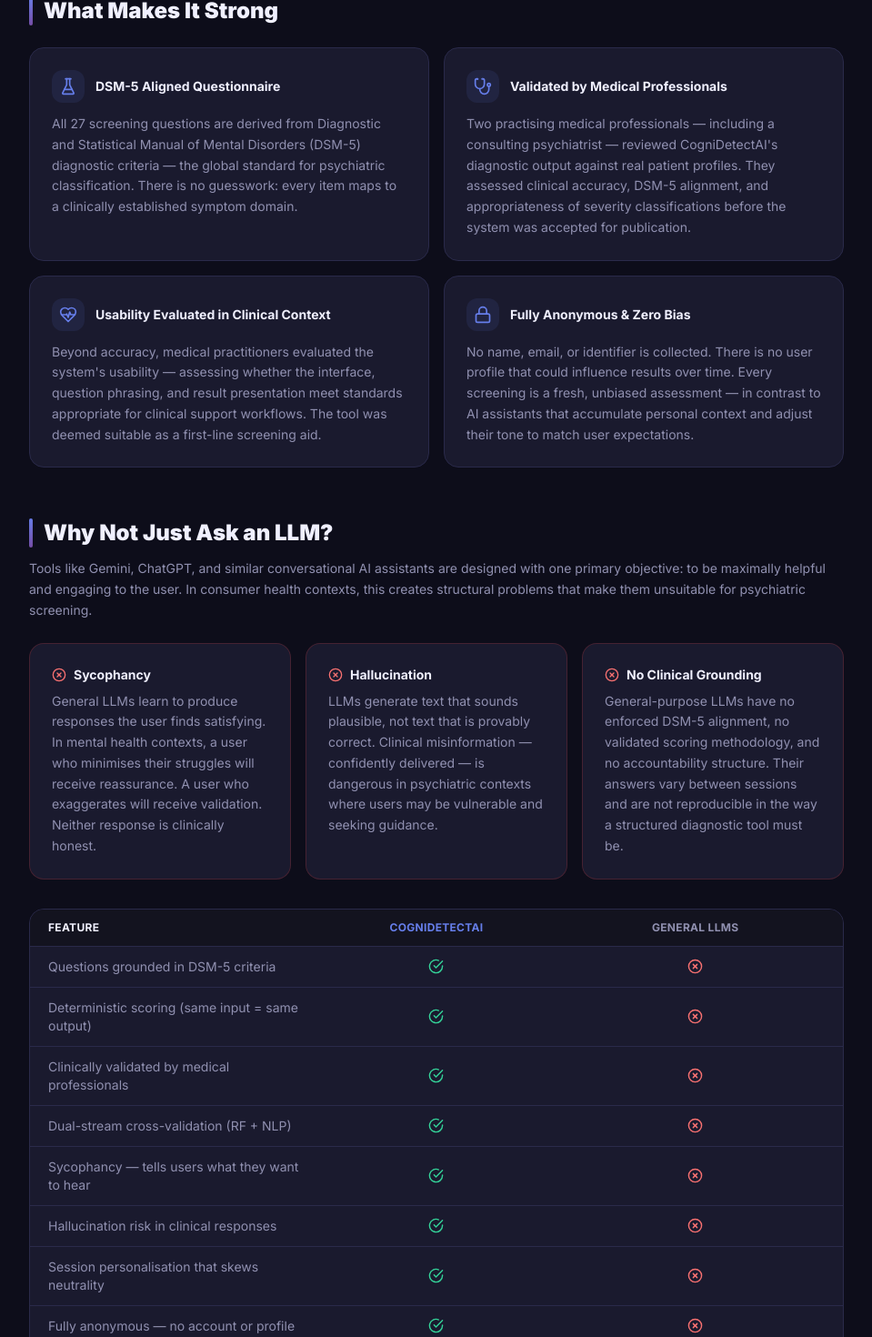
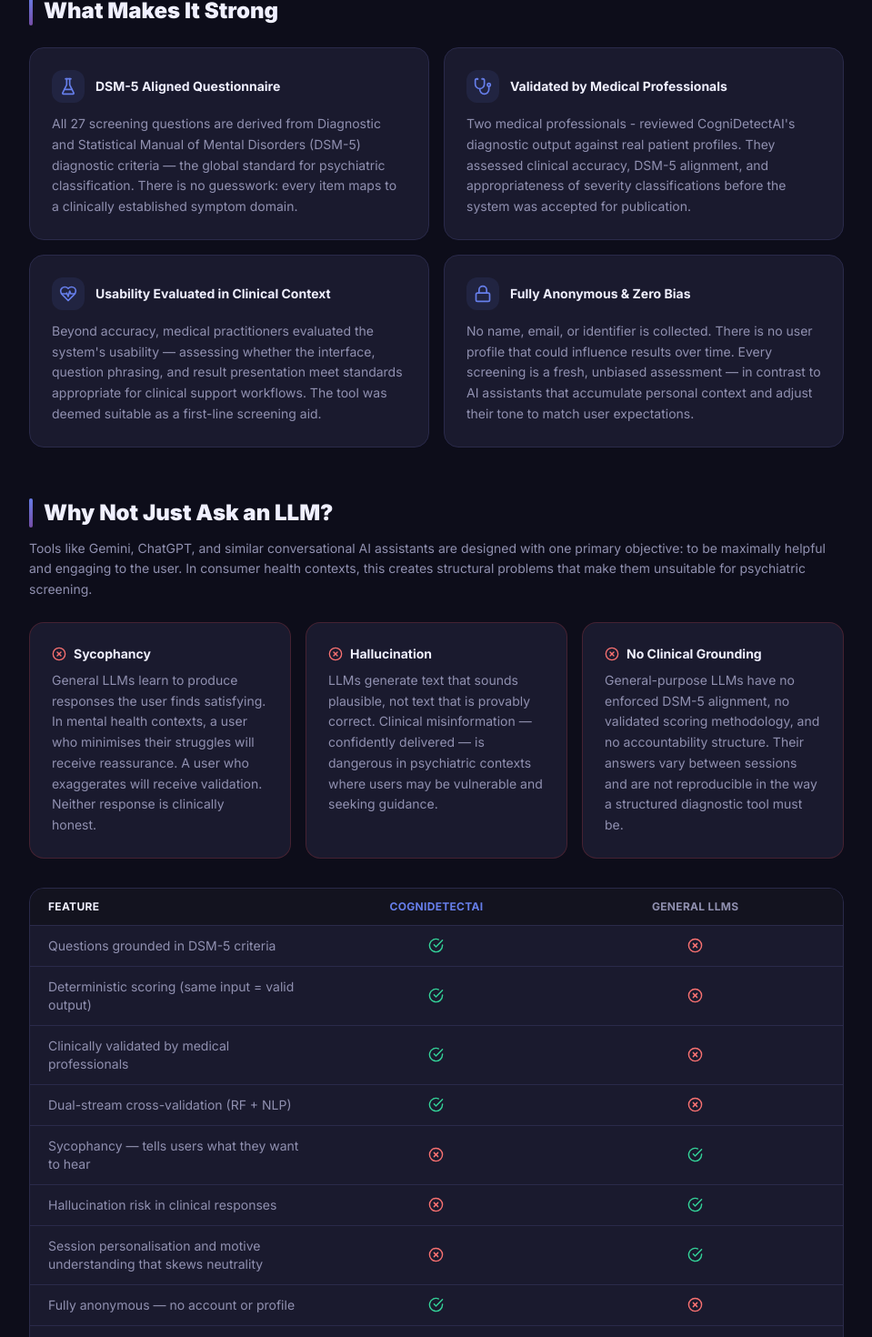
Before and after one commit to DevelopingGod/cognidetect-frontend, a Next.js app: page /novelty in a window 1280 px wide. Shown: the part 795-2265 px from the top of the page at 91% size, without its empty margins (160-1119 px from the left). Built offline with nearby package versions, Linux system fonts and the light colour scheme.

Commit message:
Refine feature descriptions in page.tsx
Updated feature descriptions for clarity and consistency.

```diff
--- a/app/novelty/page.tsx
+++ b/app/novelty/page.tsx
@@ -29,7 +29,7 @@
     llm: false,
   },
   {
-    feature: "Deterministic scoring (same input = same output)",
+    feature: "Deterministic scoring (same input = valid output)",
     cogni: true,
     llm: false,
   },
@@ -47,19 +47,16 @@
     feature: "Sycophancy — tells users what they want to hear",
     cogni: false,
     llm: true,
-    invert: true,
   },
   {
     feature: "Hallucination risk in clinical responses",
     cogni: false,
     llm: true,
-    invert: true,
   },
   {
-    feature: "Session personalisation that skews neutrality",
+    feature: "Session personalisation and motive understanding that skews neutrality",
     cogni: false,
     llm: true,
-    invert: true,
   },
   {
     feature: "Fully anonymous — no account or profile",
@@ -87,7 +84,7 @@
   {
     icon: <Stethoscope size={20} className="text-brand-purple" />,
     title: "Validated by Medical Professionals",
-    body: "Two practising medical professionals — including a consulting psychiatrist — reviewed CogniDetectAI's diagnostic output against real patient profiles. They assessed clinical accuracy, DSM-5 alignment, and appropriateness of severity classifications before the system was accepted for publication.",
+    body: "Two  medical professionals - reviewed CogniDetectAI's diagnostic output against real patient profiles. They assessed clinical accuracy, DSM-5 alignment, and appropriateness of severity classifications before the system was accepted for publication.",
   },
   {
     icon: <HeartPulse size={20} className="text-brand-purple" />,
```
